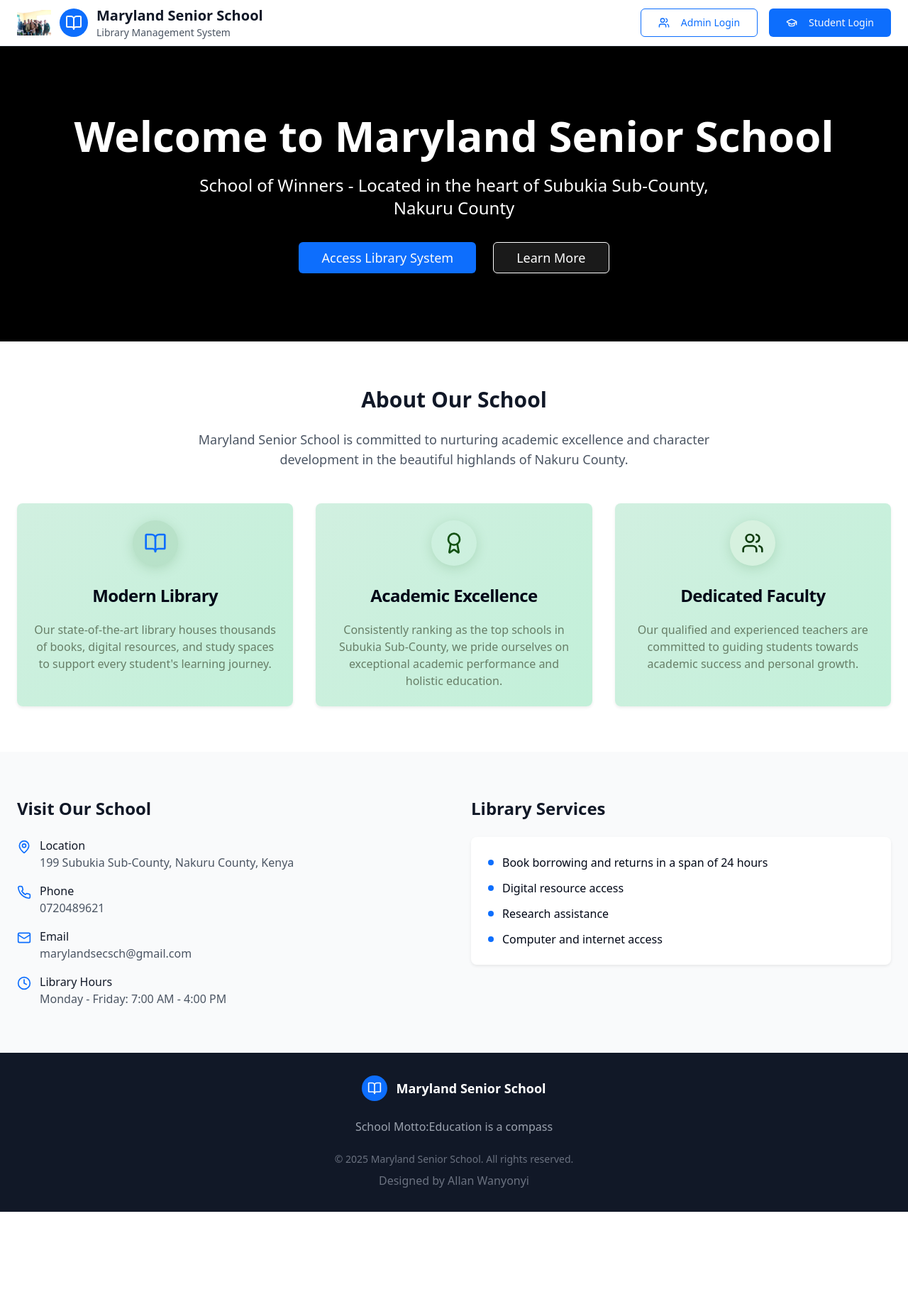
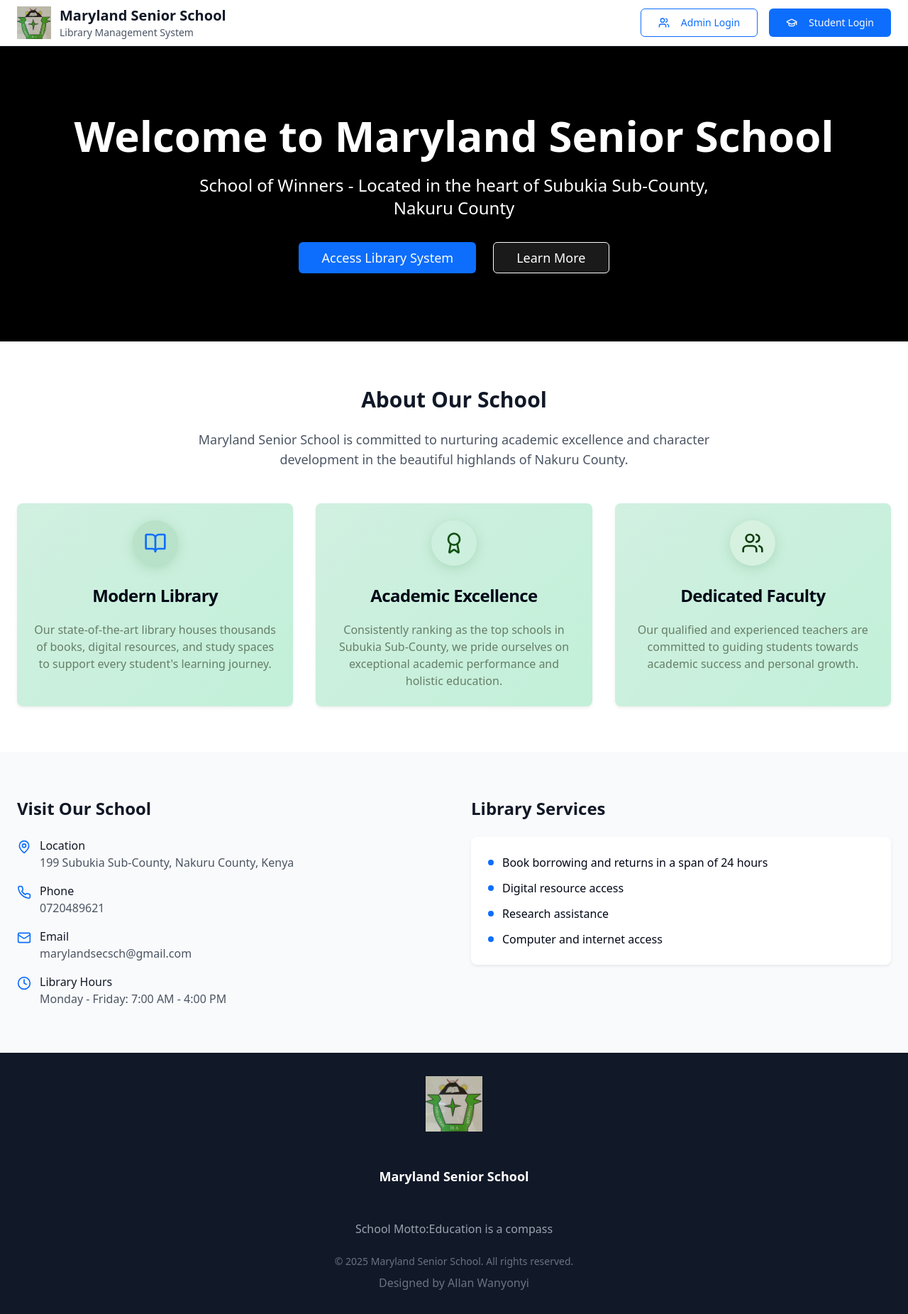
Before and after one commit to awanyonyi/quick-read-school-library, a React (Vite) app: page / in a window 1280 px wide. Shown: the whole page at 71% size. Before the commit the page ends 1707 px from the top, so only its background shows below. Built offline with nearby package versions, Linux system fonts and the light colour scheme.

Commit message:
Merge changes into main

```diff
--- a/src/components/AdminDashboard.tsx
+++ b/src/components/AdminDashboard.tsx
@@ -1,4 +1,4 @@
-
+import schoolLogo from '@/assets/school-logo.jpeg'
 import React, { useState, useEffect } from 'react';
 import { Button } from '@/components/ui/button';
 import { Book, Student, BorrowRecord } from '../types';
@@ -91,10 +91,13 @@ const AdminDashboard = () => {
       <header className="bg-white shadow-sm border-b">
         <div className="max-w-7xl mx-auto px-4 sm:px-6 lg:px-8">
           <div className="flex justify-between items-center h-16">
-            <div className="flex items-center space-x-3">
-              <div className="bg-blue-600 p-2 rounded-lg">
-                <BookOpen className="h-6 w-6 text-white" />
-              </div>
+            <div className="flex items-center space-x-4">
+              <img
+                src={schoolLogo}
+                alt="School Logo"
+                className="h-14 w-14 object-contain rounded-full border border-gray-300 shadow"
+                style={{ marginBottom: 0 }}
+              />
               <div>
                 <h1 className="text-xl font-semibold text-gray-900">Library Admin</h1>
                 <p className="text-sm text-gray-500">Welcome, {user?.name}</p>
--- a/src/components/AuthPage.tsx
+++ b/src/components/AuthPage.tsx
@@ -8,7 +8,7 @@ import { Tabs, TabsContent, TabsList, TabsTrigger } from '@/components/ui/tabs';
 import { useAuth } from '../contexts/AuthContext';
 import { BookOpen, Lock, User, AlertCircle, GraduationCap, Shield, Eye, EyeOff, ArrowLeft } from 'lucide-react';
 import { toast } from '@/hooks/use-toast';
-import schoolLogo from '@/assets/school-logo.png';
+import schoolLogo from '@/assets/school-logo.jpeg'
 
 interface AuthPageProps {
   onBackToHome?: () => void;
@@ -96,10 +96,10 @@ const AuthPage = ({ onBackToHome }: AuthPageProps) => {
 
         <div className="text-center mb-8">
           <div className="mb-4">
-            <img src={schoolLogo} alt="School Logo" className="h-16 w-16 object-contain mx-auto mb-3" />
-            <div className="bg-blue-600 p-3 rounded-full inline-block">
+            <img src={schoolLogo} alt="School Logo" className="h-20 w-20 object-contain mx-auto mb-5" />
+            {/* <div className="bg-blue-600 p-3 rounded-full inline-block">
               <BookOpen className="h-8 w-8 text-white" />
-            </div>
+            </div> */}
           </div>
           <h1 className="text-3xl font-bold text-gray-900 mb-2">Maryland Senior School</h1>
           <p className="text-gray-600">Library Management System</p>
--- a/src/components/home/HomeFooter.tsx
+++ b/src/components/home/HomeFooter.tsx
@@ -1,6 +1,5 @@
 
-import React from 'react';
-import { BookOpen } from 'lucide-react';
+import schoolLogo from '@/assets/school-logo.jpeg'
 
 const HomeFooter = () => {
   return (
@@ -8,10 +7,10 @@ const HomeFooter = () => {
       <div className="max-w-7xl mx-auto px-4 sm:px-6 lg:px-8">
         <div className="text-center">
           <div className="flex justify-center items-center space-x-3 mb-4">
-            <div className="bg-primary p-2 rounded-full">
-              <BookOpen className="h-5 w-5 text-primary-foreground" />
+            <div className="mb-4">
+              <img src={schoolLogo} alt="School Logo" className="h-20 w-20 object-contain mx-auto mb-5" />
+              <h3 className="text-lg font-semibold">Maryland Senior School</h3>
             </div>
-            <h3 className="text-lg font-semibold">Maryland Senior School</h3>
           </div>
           <p className="text-gray-400 mb-4">
             School Motto:Education is a compass
--- a/src/components/home/HomeNavigation.tsx
+++ b/src/components/home/HomeNavigation.tsx
@@ -2,7 +2,7 @@
 import React from 'react';
 import { Button } from '@/components/ui/button';
 import { BookOpen, Users, GraduationCap } from 'lucide-react';
-import schoolLogo from '@/assets/school-logo.png';
+import schoolLogo from '@/assets/school-logo.jpeg';
 
 interface HomeNavigationProps {
   onShowLogin: () => void;
@@ -15,9 +15,9 @@ const HomeNavigation = ({ onShowLogin }: HomeNavigationProps) => {
         <div className="flex justify-between items-center h-16">
           <div className="flex items-center space-x-3">
             <img src={schoolLogo} alt="School Logo" className="h-12 w-12 object-contain" />
-            <div className="bg-primary p-2 rounded-full">
+           {/* <div className="bg-primary p-2 rounded-full">
               <BookOpen className="h-6 w-6 text-primary-foreground" />
-            </div>
+            </div> */}
             <div>
               <h1 className="text-xl font-bold text-gray-900">Maryland Senior School</h1>
               <p className="text-sm text-gray-600">Library Management System</p>
```
Also changed, not shown: src/assets/school-logo.jpeg (added).
